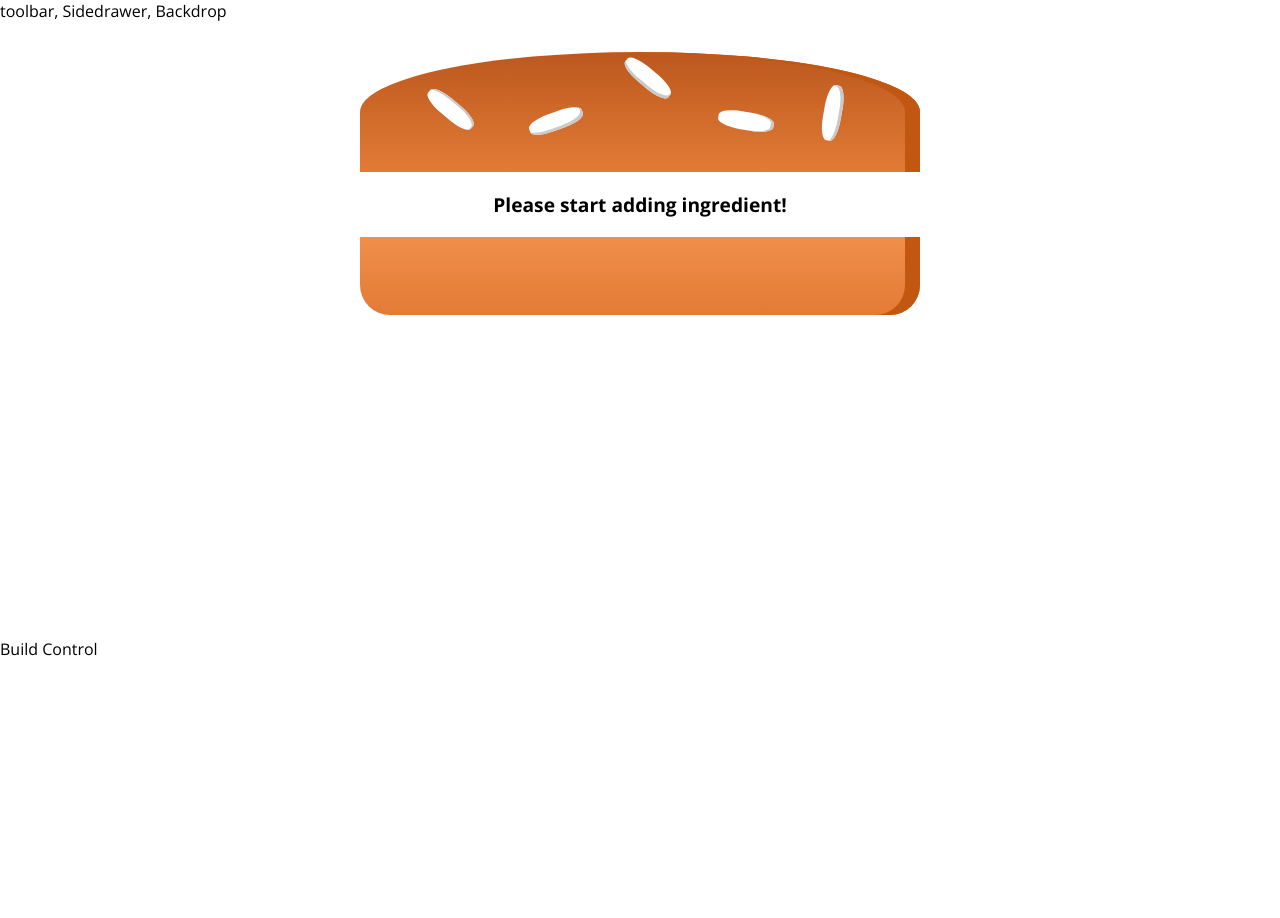
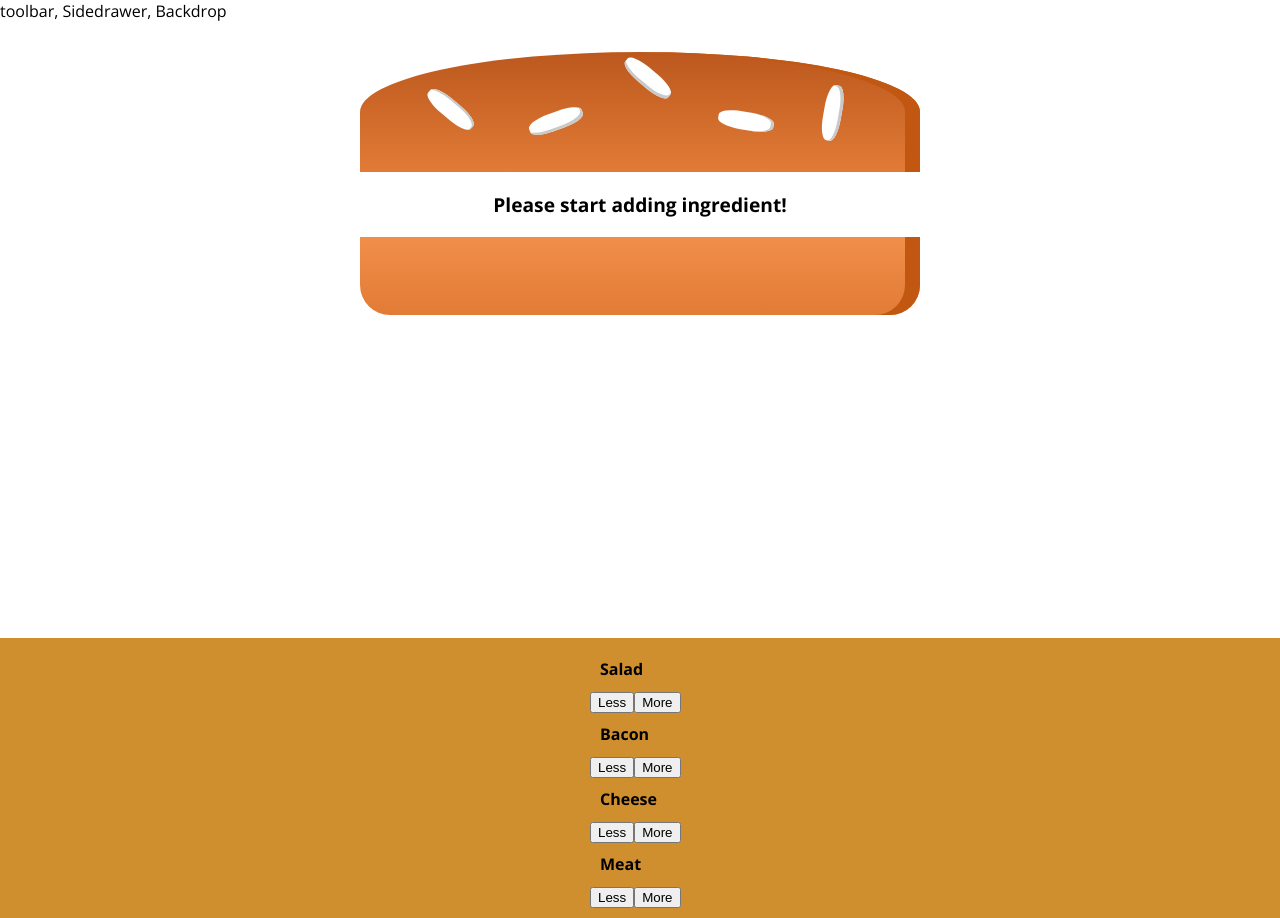
Before and after one commit to jdavidmartinez/setup-burger-project, a React app in the folder burger-basics--01-after-eject-and-css-modules/: page / in a window 1280 px wide. Before the commit the page ends 800 px from the top, so only its background shows below. Built offline with nearby package versions, Linux system fonts and the light colour scheme.

Commit message:
Video132 Outputting Multiple Build Controls -  there is some probles with Css

```diff
--- /dev/null
+++ b/burger-basics--01-after-eject-and-css-modules/src/components/Burger/BuildControls/BuildControls.js
@@ -0,0 +1,21 @@
+import React from 'react';
+
+import classes from './BuildControls.css'
+
+import BuildControl from './BuildControl/BuildControl';
+
+const controls =[
+    { label:'Salad', type: 'salad' },
+    { label:'Bacon', type: 'bacon' },
+    { label:'Cheese', type: 'cheese' },
+    { label:'Meat', type: 'meat' },
+];
+const buildControls = () => (
+    <div className={classes.BuildControls}>
+        {controls.map(ctrl => (
+            <BuildControl key={ctrl.label} label={ctrl.label} />
+        ))}
+    </div>
+);
+
+export default buildControls;
--- a/burger-basics--01-after-eject-and-css-modules/src/containers/BurgerBuilder/BurgerBuilder.js
+++ b/burger-basics--01-after-eject-and-css-modules/src/containers/BurgerBuilder/BurgerBuilder.js
@@ -2,7 +2,8 @@
 
 import Aux from '../../hoc/Aux';
 
-import Burger from '../../components/Layout/Burger/Burger'
+import Burger from '../../components/Burger/Burger';
+import BuildControls from '../../components/Burger/BuildControls/BuildControls';
 
 
 class BurgerBuilder extends Component {
@@ -23,7 +24,7 @@
         return (
             <Aux>
                 <Burger ingredients={this.state.ingredients} />
-                <div>Build Control</div>
+                <BuildControls />
             </Aux>
         );
     }
```
Also changed, not shown: burger-basics--01-after-eject-and-css-modules/src/components/Layout/Burger/BuildControls/BuildControls.js (deleted, +0 -9 lines), burger-basics--01-after-eject-and-css-modules/src/components/Burger/BuildControls/BuildControl/BuildControl.css (renamed from burger-basics--01-after-eject-and-css-modules/src/components/Layout/Burger/BuildControls/BuildControl/BuildControl.css), burger-basics--01-after-eject-and-css-modules/src/components/Burger/BuildControls/BuildControl/BuildControl.js (renamed from burger-basics--01-after-eject-and-css-modules/src/components/Layout/Burger/BuildControls/BuildControl/BuildControl.js), burger-basics--01-after-eject-and-css-modules/src/components/Burger/BuildControls/BuildControls.css (renamed from burger-basics--01-after-eject-and-css-modules/src/components/Layout/Burger/BuildControls/BuildControls.css), burger-basics--01-after-eject-and-css-modules/src/components/Burger/Burger.css (renamed from burger-basics--01-after-eject-and-css-modules/src/components/Layout/Burger/Burger.css), burger-basics--01-after-eject-and-css-modules/src/components/Burger/Burger.js (renamed from burger-basics--01-after-eject-and-css-modules/src/components/Layout/Burger/Burger.js), burger-basics--01-after-eject-and-css-modules/src/components/Burger/BurgerIngredient/BurgerIngredient.css (renamed from burger-basics--01-after-eject-and-css-modules/src/components/Layout/Burger/BurgerIngredient/BurgerIngredient.css), burger-basics--01-after-eject-and-css-modules/src/components/Burger/BurgerIngredient/BurgerIngredient.js (renamed from burger-basics--01-after-eject-and-css-modules/src/components/Layout/Burger/BurgerIngredient/BurgerIngredient.js).
